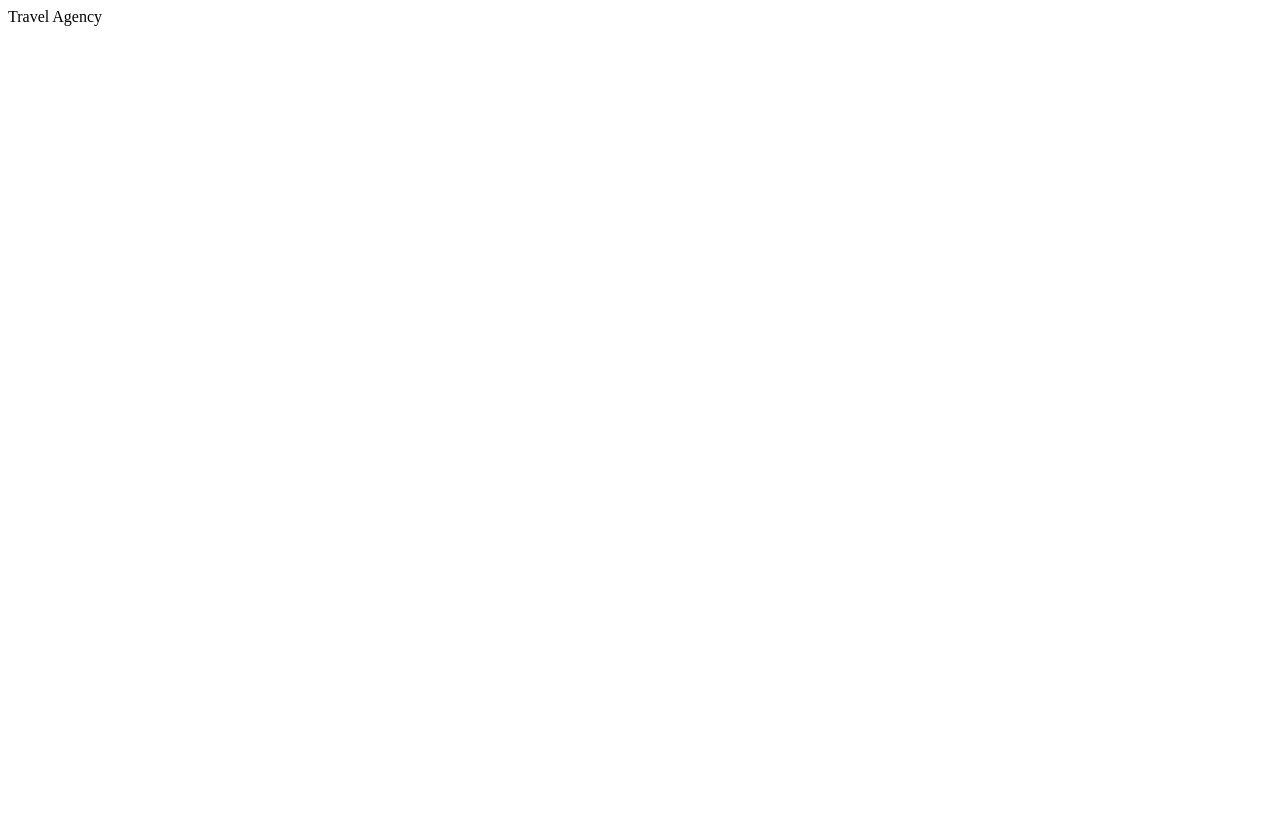
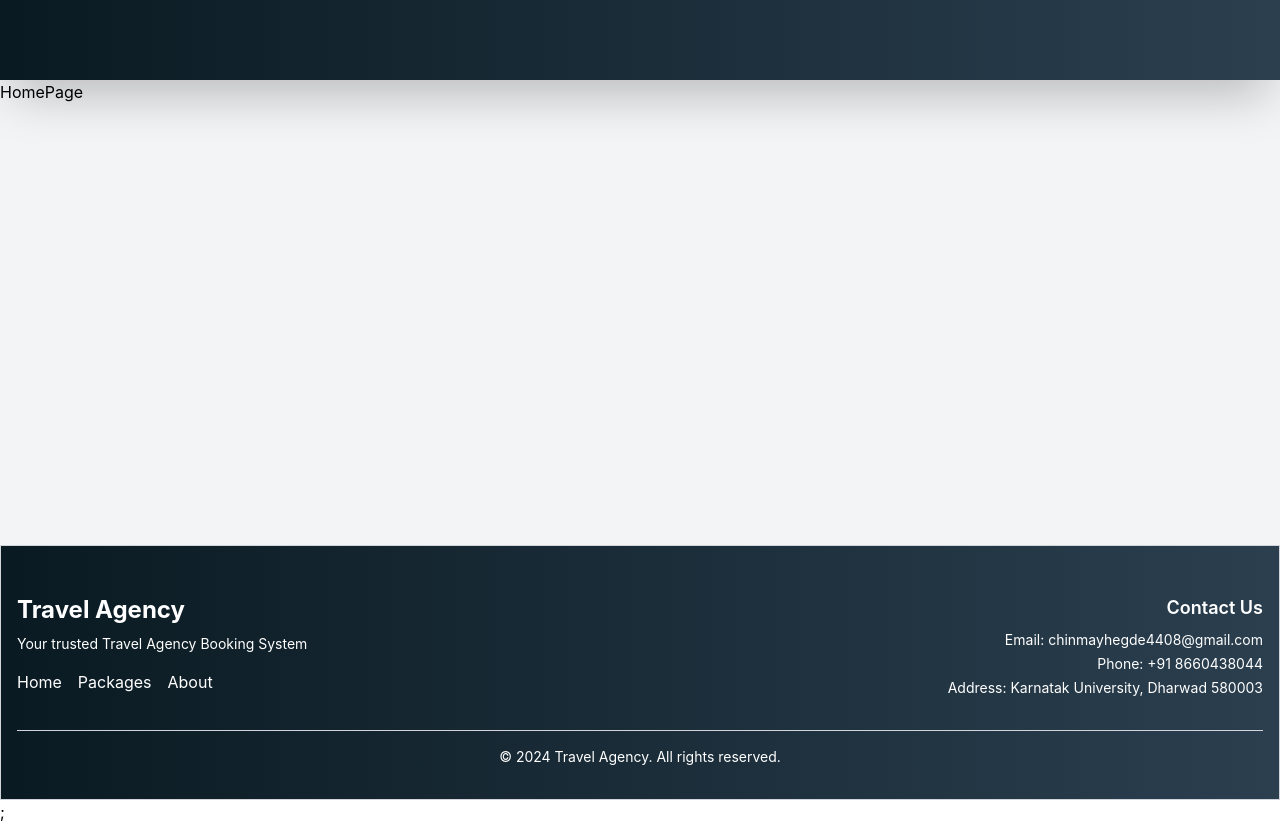
Before and after one commit to Ch1nmayH/Travel-Agency-Booking-System, a React (Create React App) app in the folder frontend/: page / in a window 1280 px wide. Before the commit the page ends 800 px from the top, so only its background shows below. Built offline with nearby package versions, Linux system fonts and the light colour scheme.

Commit message:
Modified App.js and added react router dom routings with error page, unauthorized page, about page, admin panel page, package page, and packages page. Created the pages for each route.

```diff
--- a/frontend/src/App.js
+++ b/frontend/src/App.js
@@ -1,8 +1,84 @@
+import React, { useEffect, useState } from "react";
+import "./index.css";
+import { createBrowserRouter, Outlet, RouterProvider } from "react-router-dom";
+import NavBar from "./Components/NavBar";
+import ErrorPage from "./Pages/ErrorPage";
+import HomePage from "./Pages/HomePage";
+import Footer from "./Components/Footer";
+import UnauthenticatedPage from "./Pages/UnauthenticatedPage";
+import UnauthorizedPage from "./Pages/UnauthorizedPage";
+import Register from "./Pages/Register";
+import Login from "./Pages/Login";
+import AdminPanel from "./Pages/AdminPanel";
+import About from "./Pages/About";
+import Package from "./Pages/Package";
+import Packages from "./Pages/Packages";
+
+
+
+const Layout = () => (
+  <div className="flex flex-col min-h-screen bg-gray-100">
+    <NavBar />
+    <main className="flex-grow">
+      <Outlet /> {/* This renders the matched child route */}
+    </main>
+    <Footer />
+  </div>
+);
+
+const router = createBrowserRouter([
+  {
+    path: "/",
+    element: <Layout />, // Use Layout to wrap routes with NavBar
+    errorElement: <ErrorPage />,
+    children: [
+      {
+        path: "/",
+        element: <HomePage />,
+      },
+      {
+        path: "/about",
+        element: <About />,
+      },
+      {
+        path: "/package/:packageId",
+        element: <Package />,
+      },
+      {
+        path: "/packages",
+        element: <Packages />,
+      },
+      {
+        path: "/login",
+        element: <Login />,
+      },
+
+      {
+        path: "/register",
+        element: <Register />,
+      },
+    ],
+  },
+  {
+    path: "/admin",
+    element: <AdminPanel />,
+  },
+  {
+    path: "/notAuthorized",
+    element: <UnauthorizedPage />,
+  },
+  {
+    path: "/unauthenticated",
+    element : <UnauthenticatedPage/>
+  }
+]);
+
 function App() {
   return (
 <>
-Travel Agency
-</>
+      <RouterProvider router={router} />;
+  </>
+
   );
 }
 
```
